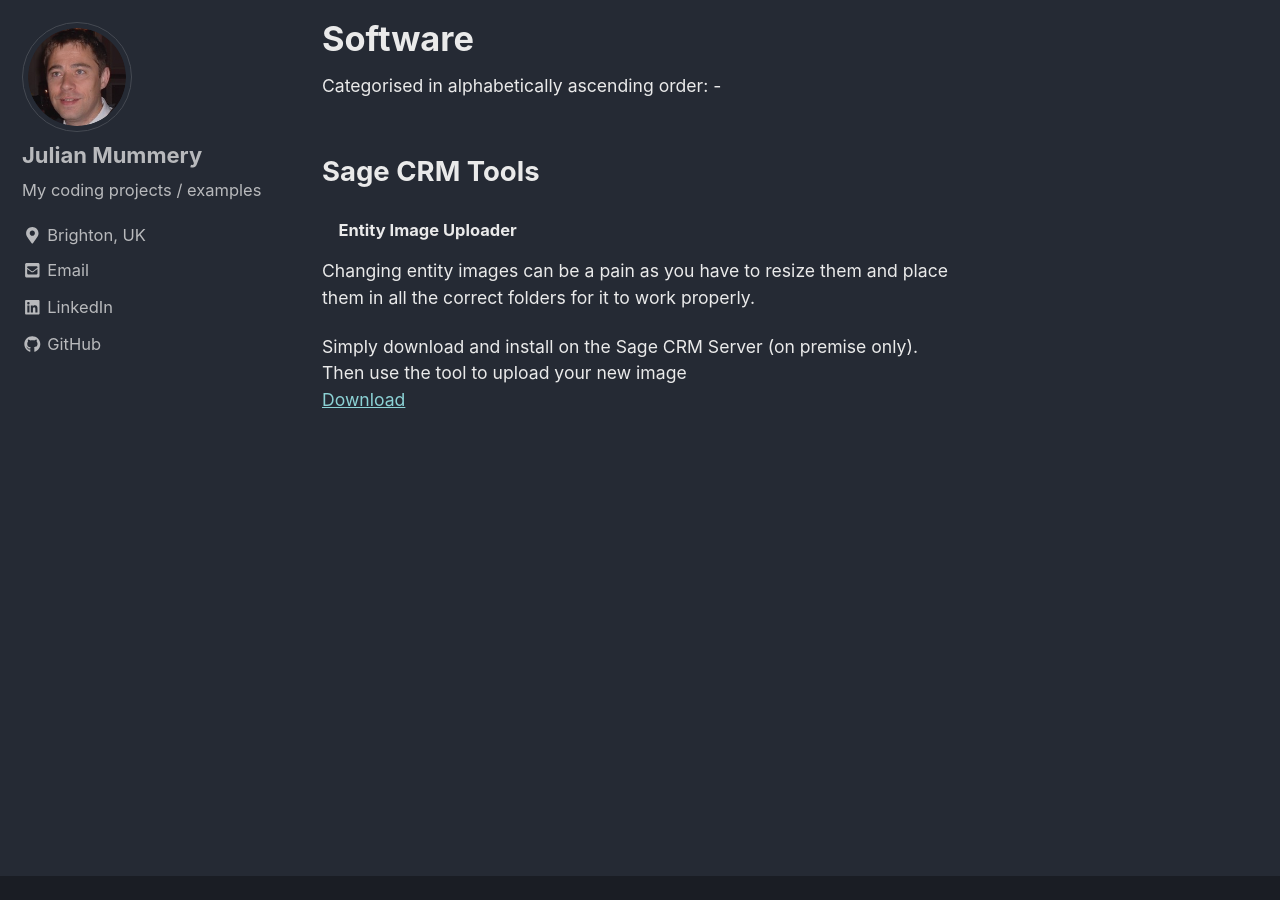
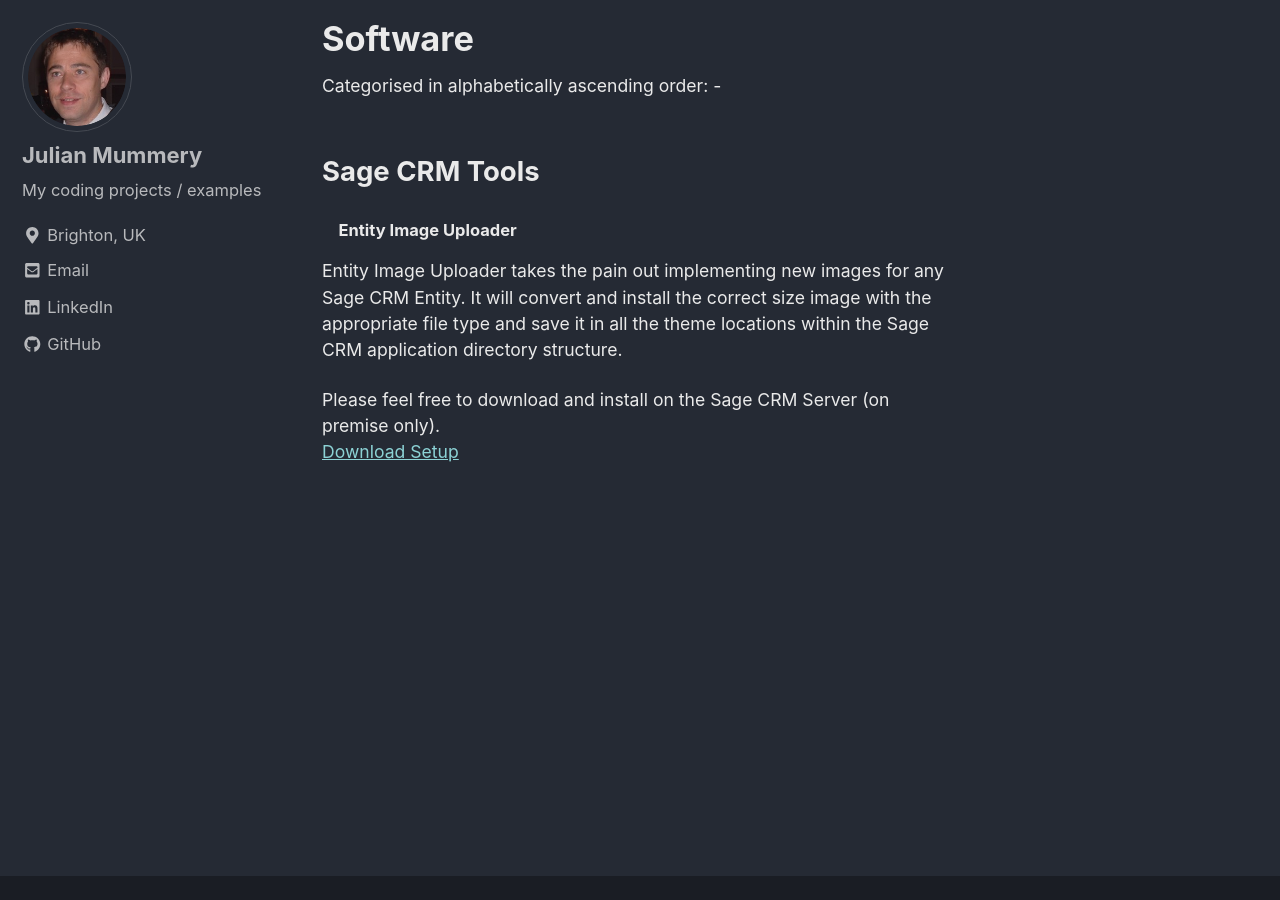
Before and after one commit to julianmummery/julianmummery.github.io, a Jekyll site: the page built from _pages/software.md, in a window 1280 px wide and 900 px high, scrolled down 410 px. Built offline with Jekyll 4.4.1, drawn with Linux system fonts in a browser that asks for light colours; nearby versions of some CDN libraries.

Commit message:
Update software.md

```diff
--- a/_pages/software.md
+++ b/_pages/software.md
@@ -12,5 +12,5 @@
 <h2>Sage CRM Tools</h2>
 <h5 style="padding-left:1em;">Entity Image Uploader</h5>
 
-<p style="font-size:0.80em;">Changing entity images can be a pain as you have to resize them and place them in all the correct folders for it to work properly.</p>
-<p style="font-size:0.80em;">Simply download and install on the Sage CRM Server (on premise only). Then use the tool to upload your new image <br> <a href="https://www.google.com" target="_blank">Download</a></p>
+<p style="font-size:0.80em;">Entity Image Uploader takes the pain out implementing new images for any Sage CRM Entity. It will convert and install the correct size image with the appropriate file type and save it in all the theme locations within the Sage CRM application directory structure.</p>
+<p style="font-size:0.80em;">Please feel free to download and install on the Sage CRM Server (on premise only).<br><a href="https://1drv.ms/u/s!At3810Vk-70NgU3xinJIc_Y4BJM-?e=IeqxAM" target="_blank">Download Setup</a></p>
```
